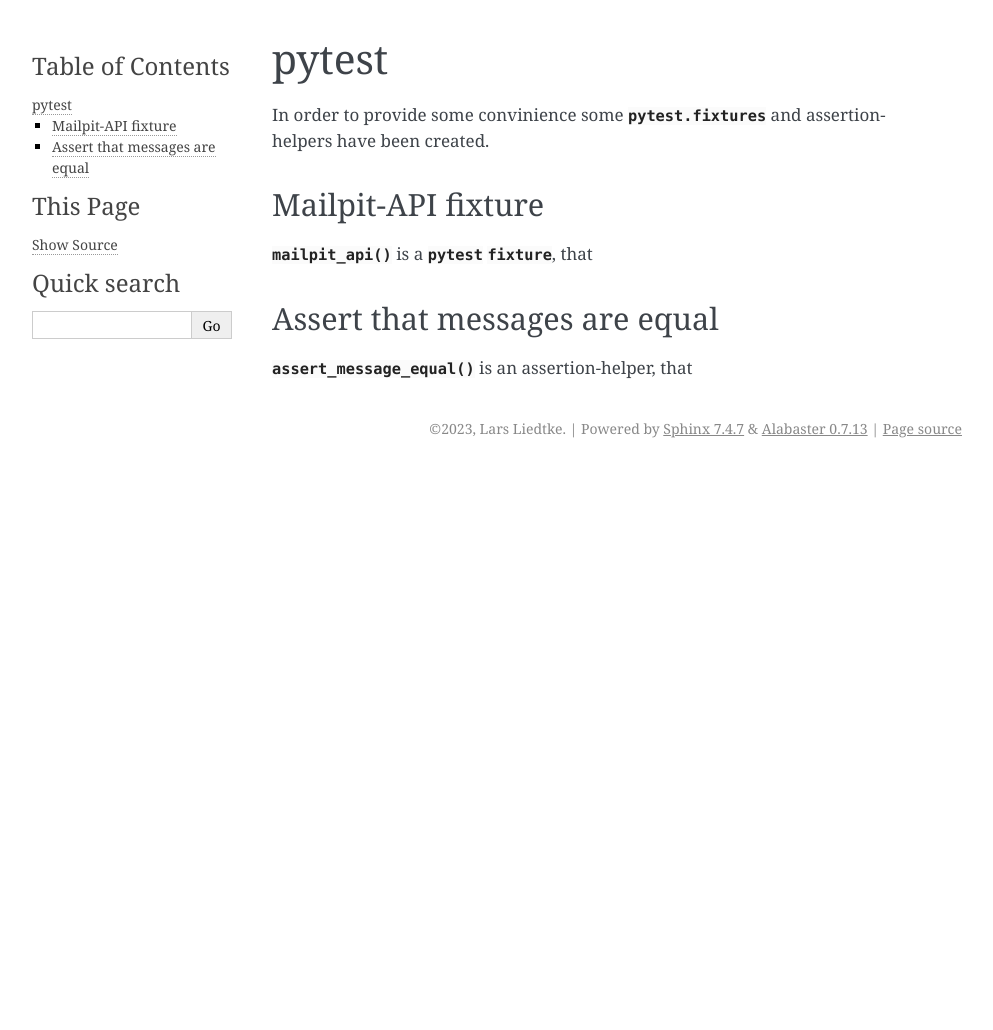
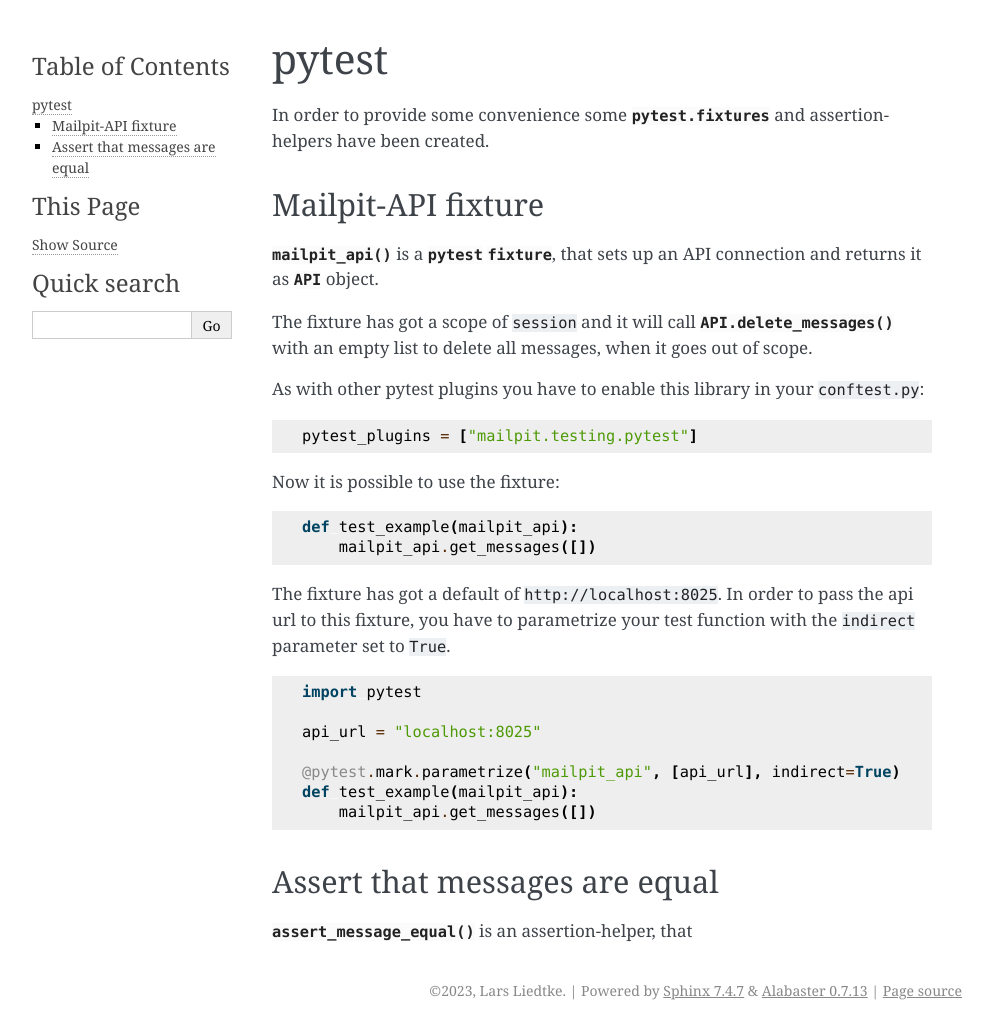
Before and after one commit to Corvan/mailpit-api-client, a Sphinx documentation site: the page built from docs/testing/pytest.rst, in a window 1280 px wide. Shown: the whole page, without its empty margins (148-1141 px from the left). Built offline with Sphinx 7.4.7, drawn with Linux system fonts in a browser that asks for light colours; pages that are not in the unit, such as notebooks, are missing from menus; before the commit the page ends 900 px from its top, so only the background shows below that.

Commit message:
docs: add decriptions of pytest fixture mailpit_api

```diff
--- a/docs/testing/pytest.rst
+++ b/docs/testing/pytest.rst
@@ -1,12 +1,44 @@
 ======
 pytest
 ======
-In order to provide some convinience some :py:func:`pytest.fixtures <pytest.fixture>` and assertion-helpers have been created.
+In order to provide some convenience some :py:func:`pytest.fixtures <pytest.fixture>` and assertion-helpers have been created.
 
 -------------------
 Mailpit-API fixture
 -------------------
-:py:func:`~mailpit.testing.pytest.mailpit_api` is a :py:mod:`pytest` :py:func:`fixture <pytest.fixture>`, that
+:py:func:`~mailpit.testing.pytest.mailpit_api` is a :py:mod:`pytest` :py:func:`fixture <pytest.fixture>`, that sets up an API connection and returns it as :py:class:`~mailpit.client.api.API` object.
+
+The fixture has got a scope of ``session`` and it will call :py:meth:`API.delete_messages() <mailpit.client.api.API.delete_messages>` with an empty list to delete all messages, when it goes out of scope.
+
+As with other pytest plugins you have to enable this library in your ``conftest.py``:
+
+.. code-block:: python
+
+    pytest_plugins = ["mailpit.testing.pytest"]
+
+
+Now it is possible to use the fixture:
+
+.. code-block:: python
+
+    def test_example(mailpit_api):
+        mailpit_api.get_messages([])
+
+
+The fixture has got a default of ``http://localhost:8025``.
+In order to pass the api url to this fixture, you have to parametrize your test function with the ``indirect`` parameter set to ``True``.
+
+.. code-block:: python
+
+    import pytest
+
+    api_url = "localhost:8025"
+
+    @pytest.mark.parametrize("mailpit_api", [api_url], indirect=True)
+    def test_example(mailpit_api):
+        mailpit_api.get_messages([])
+
+
 
 ------------------------------
 Assert that messages are equal
```
Also changed, not shown: 1 other file.
